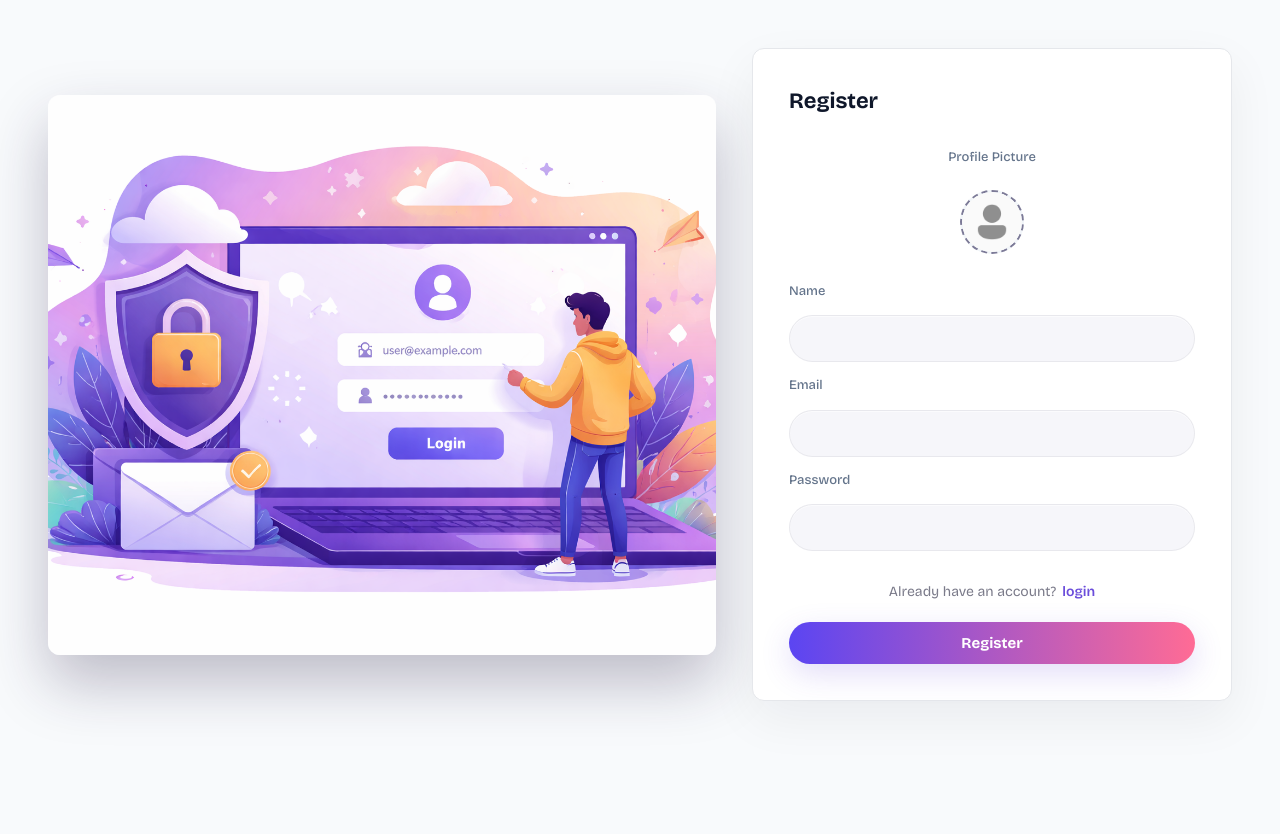
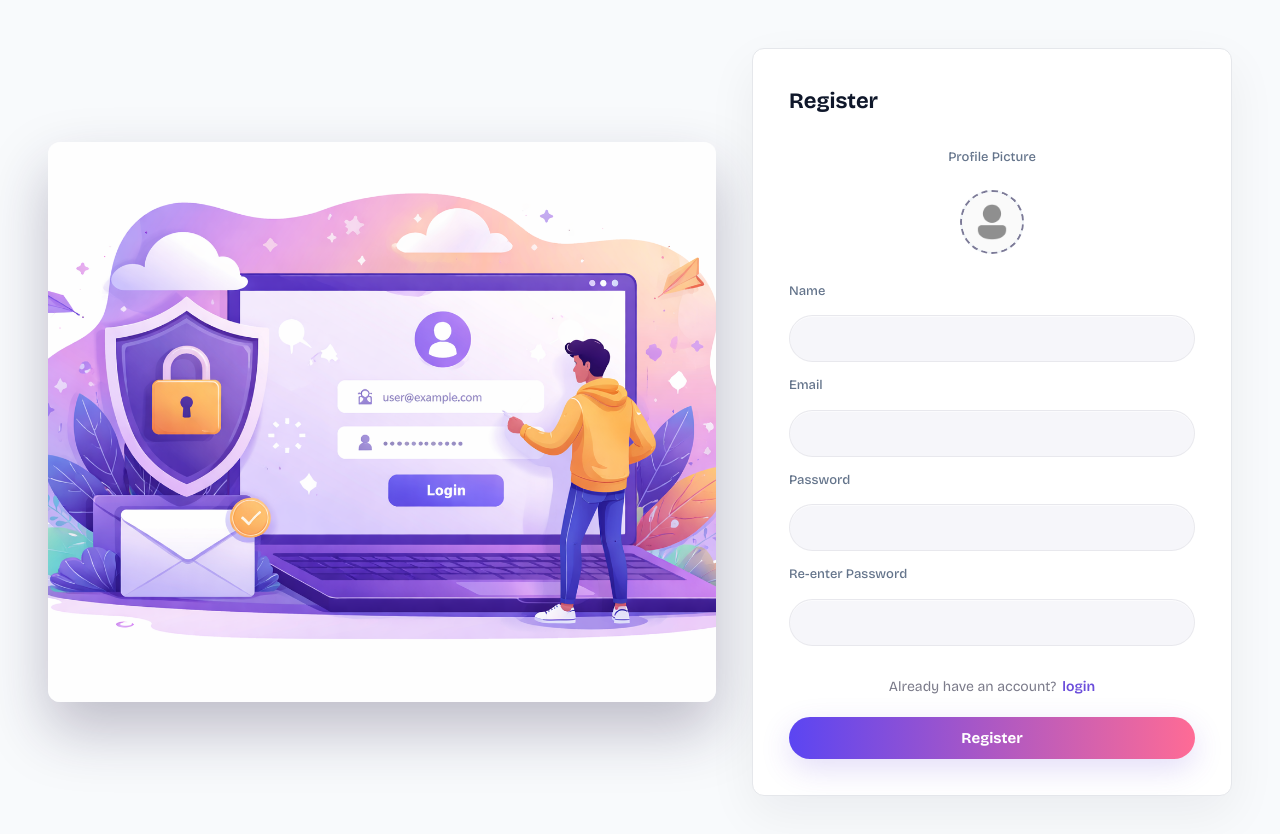
Before and after one commit to sukeshofficial/LearnSphere, a React (Vite) app in the folder frontend/: page /register in a window 1280 px wide. Shown: the top 834 px of the page. Before the commit the page ends 800 px from the top, so only its background shows below. Built offline with nearby package versions, Linux system fonts and the light colour scheme; no server answers.

Commit message:
Updated: register retype-password field

```diff
--- a/frontend/src/pages/Login.jsx
+++ b/frontend/src/pages/Login.jsx
@@ -2,6 +2,8 @@ import { useState } from "react";
 import { loginUser } from "../api/auth";
 import { useAuth } from "../context/useAuth";
 import { useNavigate, Link } from "react-router-dom";
+import forgeGridLogo from "../assets/forgegrid.png";
+
 import "../styles/auth.css";
 
 export default function Login() {
@@ -32,7 +34,7 @@ export default function Login() {
 
   return (
     <div className="auth-page auth-split">
-      <form className="auth-form" onSubmit={handleSubmit}>
+     <form className="auth-form" onSubmit={handleSubmit}>
         <h2>Login</h2>
         {error && <div className="error">{error}</div>}
 
--- a/frontend/src/pages/Register.jsx
+++ b/frontend/src/pages/Register.jsx
@@ -11,9 +11,15 @@ export default function Register() {
   const [name, setName] = useState("");
   const [email, setEmail] = useState("");
   const [password, setPassword] = useState("");
+  const [confirmPassword, setConfirmPassword] = useState("");
   const [profilePhotoFile, setProfilePhotoFile] = useState(null);
   const [error, setError] = useState(null);
   const [loading, setLoading] = useState(false);
+
+  // 🔴 ADDED: Password match check
+  const isPasswordMismatch =
+    confirmPassword.length > 0 && password !== confirmPassword;
+
 
   const handleSubmit = async (e) => {
     e.preventDefault();
@@ -85,6 +91,20 @@ export default function Register() {
           required
         />
 
+        <label>Re-enter Password</label>
+        <input
+          type="password"
+          value={confirmPassword}
+          onChange={(e) => setConfirmPassword(e.target.value)}
+          required
+        />
+
+        {isPasswordMismatch && (
+          <p className="error">
+            Passwords do not match
+          </p>
+        )}
+
         <div className="reg-footer auth-footer">
           <span>Already have an account?</span>
           <Link to="/login" className="auth-link">
@@ -92,7 +112,7 @@ export default function Register() {
           </Link>
         </div>
 
-        <button type="submit" disabled={loading}>
+        <button type="submit" disabled={isPasswordMismatch}>
           {loading ? "Creating..." : "Register"}
         </button>
       </form>
--- a/frontend/src/pages/VerifyOtp.jsx
+++ b/frontend/src/pages/VerifyOtp.jsx
@@ -165,7 +165,7 @@ export default function VerifyOtp() {
   return (
     <div className="verify-page">
       <div className="verify-container">
-        <h1 className="brand">QUICKCOURT</h1>
+        <h1 className="brand">LEARNSPHERE</h1>
         <h2 className="title">🔒 VERIFY YOUR EMAIL</h2>
 
         <p className="hint">
--- a/frontend/src/styles/auth.css
+++ b/frontend/src/styles/auth.css
@@ -70,6 +70,7 @@
   font-size: 14px;
   margin-bottom: 10px;
 }
+
 
 .success {
   color: var(--success);
@@ -366,9 +367,9 @@
   color: #6b7280; /* soft gray */
 }
 
-.password-input {
+/* .password-input {
   /* margin-bottom: 30px; */
-}
+/* } */
 
 .reg-footer {
   margin-top: 0px !important;
```
Also changed, not shown: frontend/src/assets/forgegrid.png (added), 1 other file (tests, documents, lock files or other folders).
